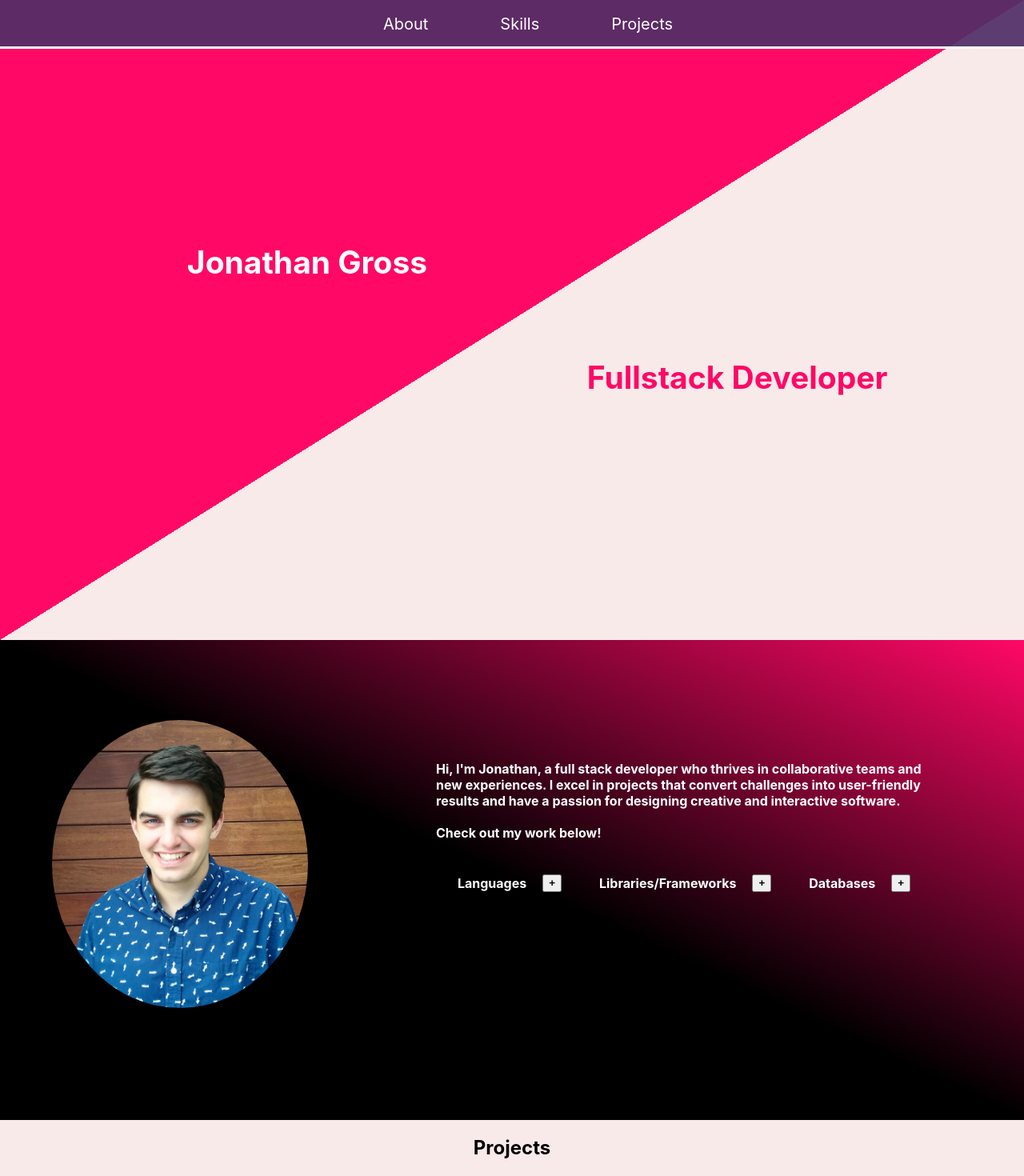
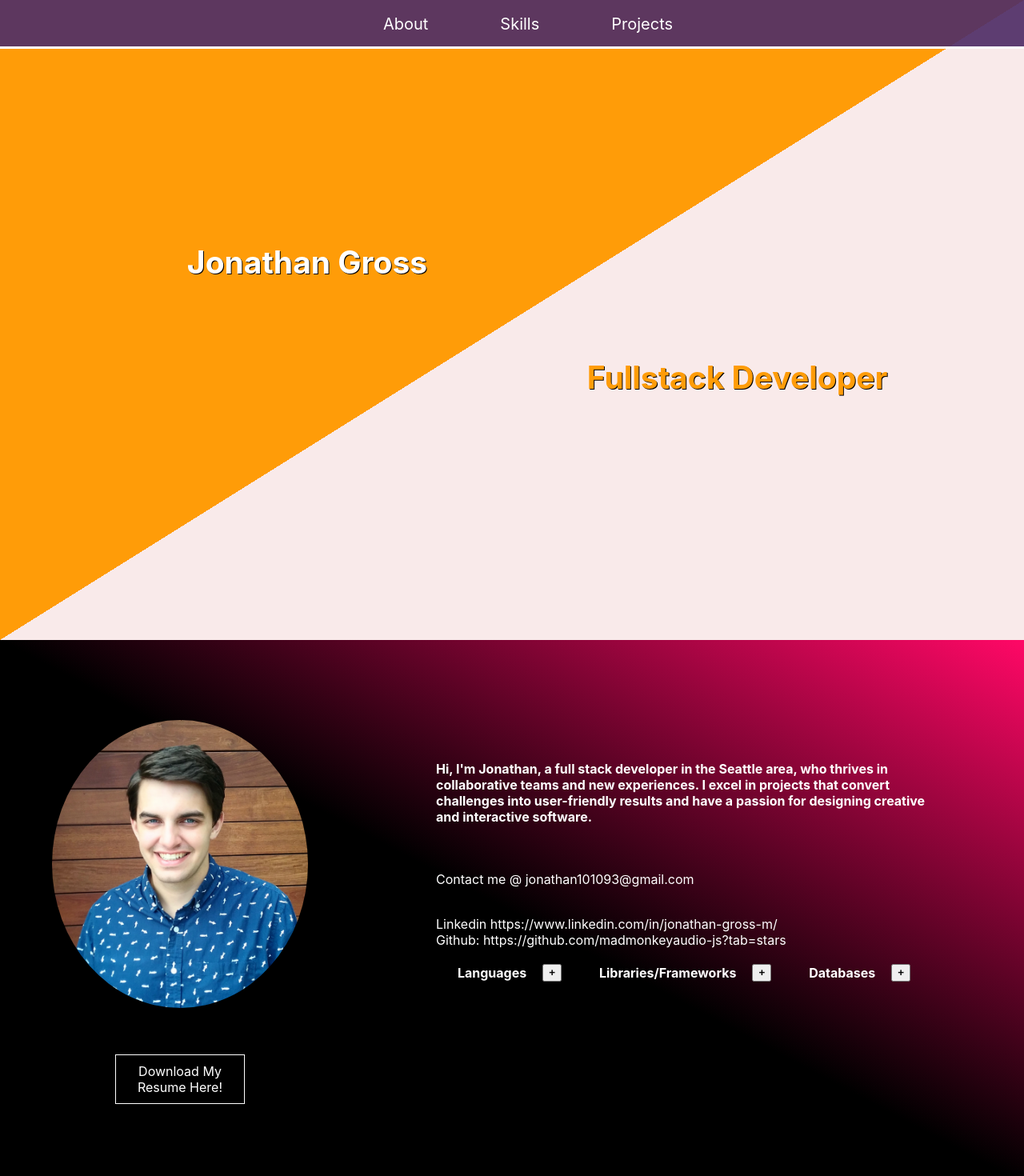
Before and after one commit to madmonkeyaudio-js/portfolio_hw, a React (Create React App) app: page / in a window 1280 px wide. Shown: the top 1470 px of the page at 80% size. Built offline with nearby package versions, Linux system fonts and the light colour scheme.

Commit message:
adding resume linkedin github links

```diff
--- a/src/App.css
+++ b/src/App.css
@@ -10,7 +10,7 @@
 
 .App-header {
   background-image:
-  linear-gradient(to bottom right, #FF0866 50%, rgb(249, 234, 234) 50%);
+  linear-gradient(to bottom right, rgb(255, 156, 8) 50%, rgb(249, 234, 234) 50%);
   min-height: 100vh;
   display: flex;
   flex-direction: column;
@@ -18,37 +18,7 @@
   justify-content: center;
   font-size: calc(10px + 2vmin);
   color: white;
-}
-
-@media only screen and (max-width: 650px) {
-  .about {
-    display: flex;
-    flex-direction: column;
-    align-items: center;
-  }
-  .profile-pic {
-    height: 15vh;
-    min-width: 50vw;
-    background-position: 20% 20%;
-    background-repeat: no-repeat;
-    background-size: cover;
-    box-shadow: 5px 10px 5px 5px black;
-  }
-  .skills {
-    display: flex;
-    flex-direction: column;
-    align-items: center;
-  }
-  .about-text {
-    margin: 120px auto;
-    text-align: center;
-  }
-  .projects {
-    display: flex;
-    flex-direction: column;
-    align-items: center;
-    justify-content: center;
-  }
+  text-shadow: 1px 1px black;
 }
 
 .bg-video {
@@ -87,7 +57,8 @@
   position: relative;
   left: 22%;
   top: 40%;
-  color: #FF0866;
+  color: rgb(255, 156, 8);
+  text-shadow: 1px 1px black;
 }
 .App-link {
   color: #61dafb;
@@ -103,7 +74,7 @@
 }
 
 nav {
-  width: 100%;
+  width: 100vw;
   position: fixed;
   top: 0;
   transition: top 0.6s;
@@ -171,7 +142,7 @@ button {
   background-color: rgb(249, 234, 234);
   color: white;
   background-image:
-  linear-gradient(to bottom left, #FF0866, black 50%)
+  linear-gradient(to bottom left, #FF0866, black 50%);
 }
 
 .about {
@@ -185,7 +156,12 @@ button {
 
 .profile {
   max-width: 50vw;
-  height: 30vh;
+  height: 60vh;
+  display: flex;
+  flex-direction: column;
+  align-items: center;
+  justify-content: space-between;
+  text-align: center;
 }
 
 .profile-pic {
@@ -196,9 +172,15 @@ button {
   background-repeat: no-repeat;
   background-size: cover;
   border-radius: 50%;
-
 }
 
+#resume {
+  padding: 10px;
+  height: 40px;
+  width: 140px;
+  color: white;
+  border: 1px solid white;
+}
 .about-text {
   max-width: 50vw;
   padding: 30px;
@@ -227,12 +209,15 @@ button {
 .projects-container {
   background-color: rgb(249, 234, 234);
   text-align: center;
+  min-width: 100vw;
 }
 
 .projects {
   display: flex;
   flex-direction: row;
   justify-content: space-evenly;
+  min-width: 100vw;
+  justify-content: space-around;
 }
 
 .projects-title {
@@ -289,3 +274,33 @@ button {
   margin: 0 10px 0 0;
   box-shadow: 5px 8px rgb(53, 8, 8);
 }
+
+@media only screen and (max-width: 650px) {
+  .about {
+    display: flex;
+    flex-direction: column;
+    align-items: center;
+  }
+  .profile-pic {
+    height: 15vh;
+    min-width: 50vw;
+    background-position: 20% 20%;
+    background-repeat: no-repeat;
+    background-size: cover;
+    box-shadow: 5px 10px 5px 5px black;
+  }
+  .skills {
+    display: flex;
+    flex-direction: column;
+    align-items: center;
+  }
+  .about-text {
+    margin: 120px auto;
+    text-align: center;
+  }
+  .projects {
+    display: flex;
+    flex-direction: column;
+    align-items: center;
+  }
+}
--- a/src/Content.jsx
+++ b/src/Content.jsx
@@ -13,12 +13,15 @@ class Content extends React.Component {
             <main id="main">
                 <div className="profile-container">
                 <div className="about">
+                <Fade left>
                     <div className="profile">
-                        <Fade left>
-                            <div className="profile-pic">
-                            </div>
-                        </Fade>
+                        <div className="profile-pic">
+                        </div>
+                        <a href="https://docs.google.com/document/d/1Pu85JFXAusp7s2IDk34lHqazVChcLbvH6UdJURKxxgI/edit#" download>
+                            <div id="resume">Download My Resume Here!</div>
+                        </a>
                     </div>
+                    </Fade>
                     <Fade right>
                         <div className="about-text">
                             <About />
@@ -31,7 +34,7 @@ class Content extends React.Component {
                     <div className="projects-title">
                         <h2>Projects</h2>
                     </div>
-                    <div className = "projects" id="projects">
+                    <div className="projects" id="projects">
                         <Project1 />
                         <Project2 />
                         <Project3 />
--- a/src/pages/About.jsx
+++ b/src/pages/About.jsx
@@ -3,13 +3,16 @@ import React from 'react';
 const About = props => {
     return (
         <div id="about-container">
-            <h4>Hi, I'm Jonathan, a full stack developer who thrives in collaborative teams and new experiences.
+            <h4>Hi, I'm Jonathan, a full stack developer in the Seattle area, who thrives in collaborative teams and new experiences.
                 I excel in projects that convert challenges into user-friendly results and have
                 a passion for designing creative and interactive software.
-                <br/>
-                <br/>
-                Check out my work below!
             </h4>
+            <br/>
+            <p>Contact me @ jonathan101093@gmail.com</p>
+            <br/>
+            Linkedin https://www.linkedin.com/in/jonathan-gross-m/
+            <br/>
+            Github: https://github.com/madmonkeyaudio-js?tab=stars
         </div>
     )
 }
```
Also changed, not shown: src/images/screenshot.png (added).
